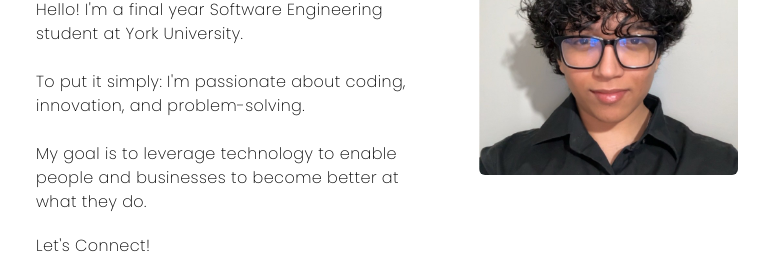
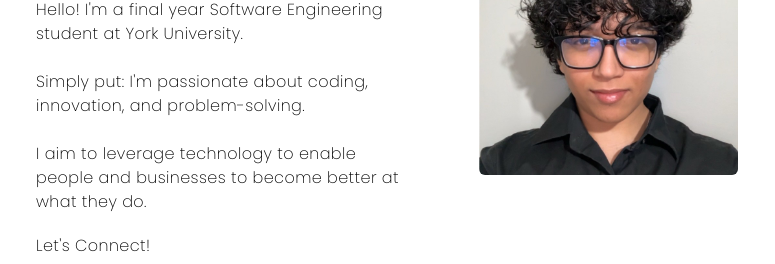
Before and after one commit to mouizahmed/portfolio, a Next.js app: page / in a window 1280 px wide. Shown: the part 230-494 px from the top of the page, without its empty margins (252-1027 px from the left). Built offline with nearby package versions, Linux system fonts and the light colour scheme; no server answers.

Commit message:
update bio 2

```diff
--- a/components/About.jsx
+++ b/components/About.jsx
@@ -33,9 +33,9 @@ const About = () => {
                         <div>
                             <p>Hello! I&apos;m a final year Software Engineering student at York University.</p>
                             <br></br>
-                            <p>To put it simply: I&apos;m passionate about coding, innovation, and problem-solving.</p>
+                            <p>Simply put: I&apos;m passionate about coding, innovation, and problem-solving.</p>
                             <br></br>
-                            <p>My goal is to leverage technology to enable people and businesses to become better at what they do.</p>
+                            <p>I aim to leverage technology to enable people and businesses to become better at what they do.</p>
                         </div>
                     </div>
                     <div className="pl-5 pr-5 pt-5 dark:text-[#edede8]">
```
